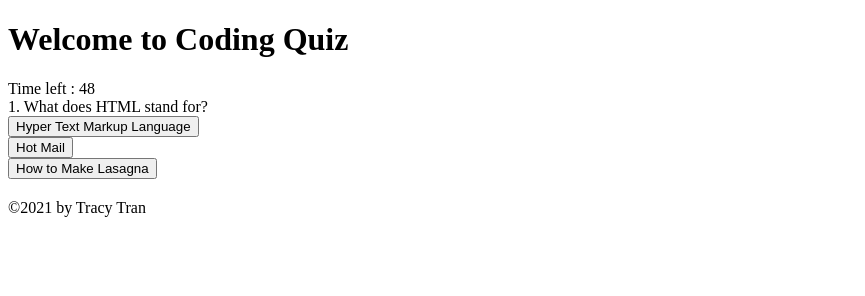
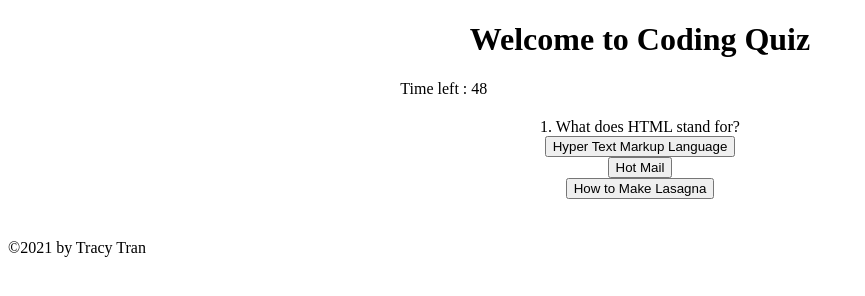
Before and after one commit to tracytran1189/Code-Quiz, a plain HTML site: page index.html in a window 1280 px wide. Both pictures are taken after a click on the button "Start Quiz!". Shown: the whole page, without its empty margins (0-865 px from the left). Drawn offline with Linux system fonts and the light colour scheme.

Commit message:
styling quiz page

```diff
--- a/assets/css/style.css
+++ b/assets/css/style.css
@@ -1,6 +1,29 @@
+header {
+    text-align: center;
+}
+
+main {
+    padding: 20px;
+}
+
 button {
     display: block;
-    ;
+    margin: auto;
+}
+
+
+/* button {
+    padding: 10px;
+    width: fit-content;
+} */
+
+hero {
+    display: flex;
+    justify-content: space-evenly;
+}
+
+main {
+    text-align: center;
 }
 
 footer {
--- a/assets/js/logic.js
+++ b/assets/js/logic.js
@@ -68,7 +68,7 @@ function startQuiz() {
     timerInterval = setInterval(function() {
         time--;
         timerEl.textContent = ("Time left : " + time);
-        if (time <= 0 || numberOfQuestions == 0) {
+        if (time <= 0) {
             endQuiz();
         }
     }, 1000);
@@ -107,6 +107,9 @@ function showQuestion() {
         answersDiv.append(answerButton);
     }
     quizContainer.append(answersDiv);
+    // if (numberOfQuestions < quizQuestions.length) {
+    //     endQuiz();
+
 }
 
 //check answers
--- a/index.html
+++ b/index.html
@@ -10,15 +10,20 @@
 </head>
 
 <body>
-    <div>
+    <header>
         <h1>Welcome to Coding Quiz</h1>
         <button id="start"> Start Quiz!</button>
+    </header>
+    <hero>
         <span id="timer"></span>
-    </div>
-    <div id="quiz-container">
-    </div>
-    <div id="answer"></div>
-    <div id="results"></div>
+        <div id="results"></div>
+    </hero>
+    <main>
+        <div id="quiz-container">
+        </div>
+        <div id="answer"></div>
+    </main>
+    <div id="initial"></div>
     <script src="./assets/js/logic.js"></script>
 </body>
 
```
